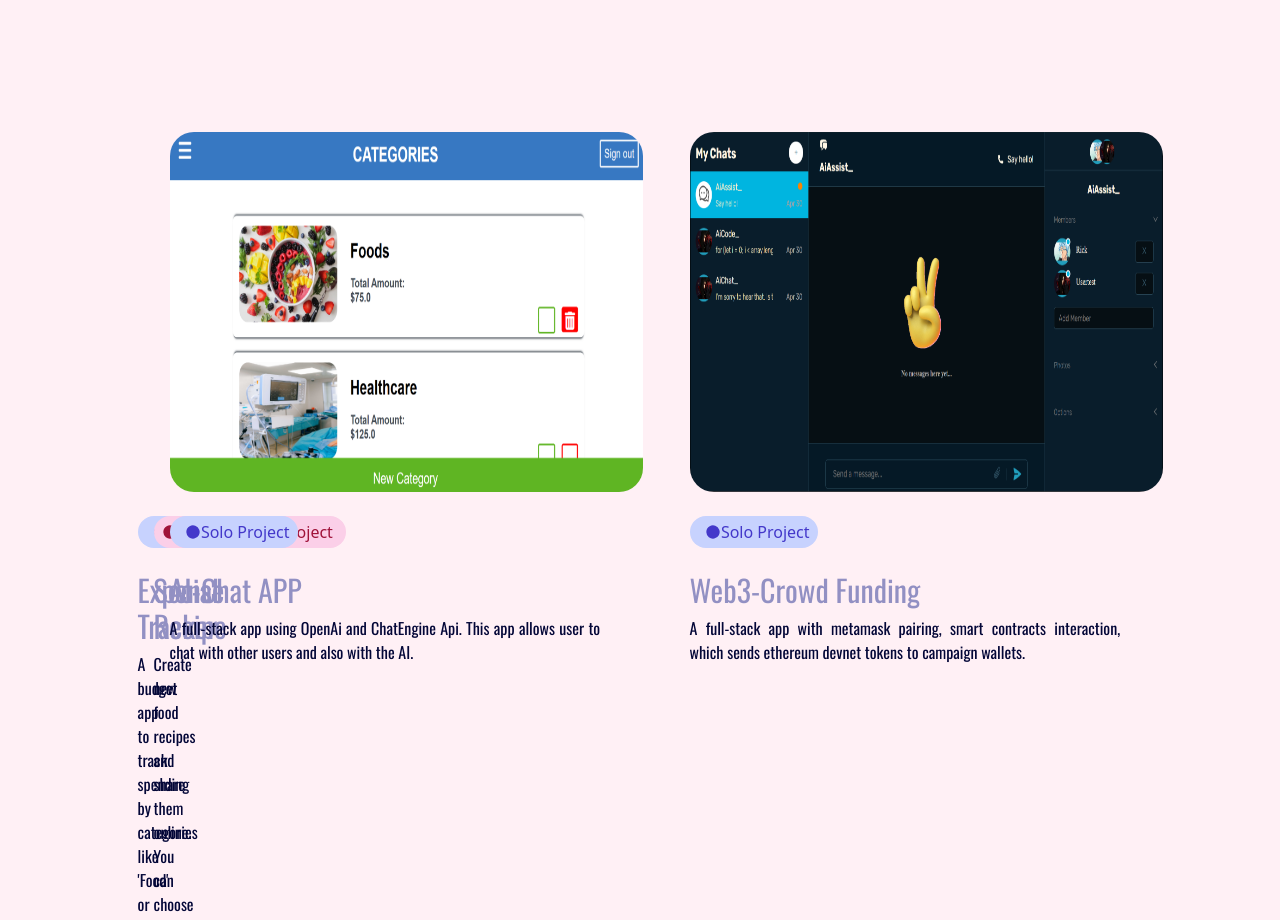
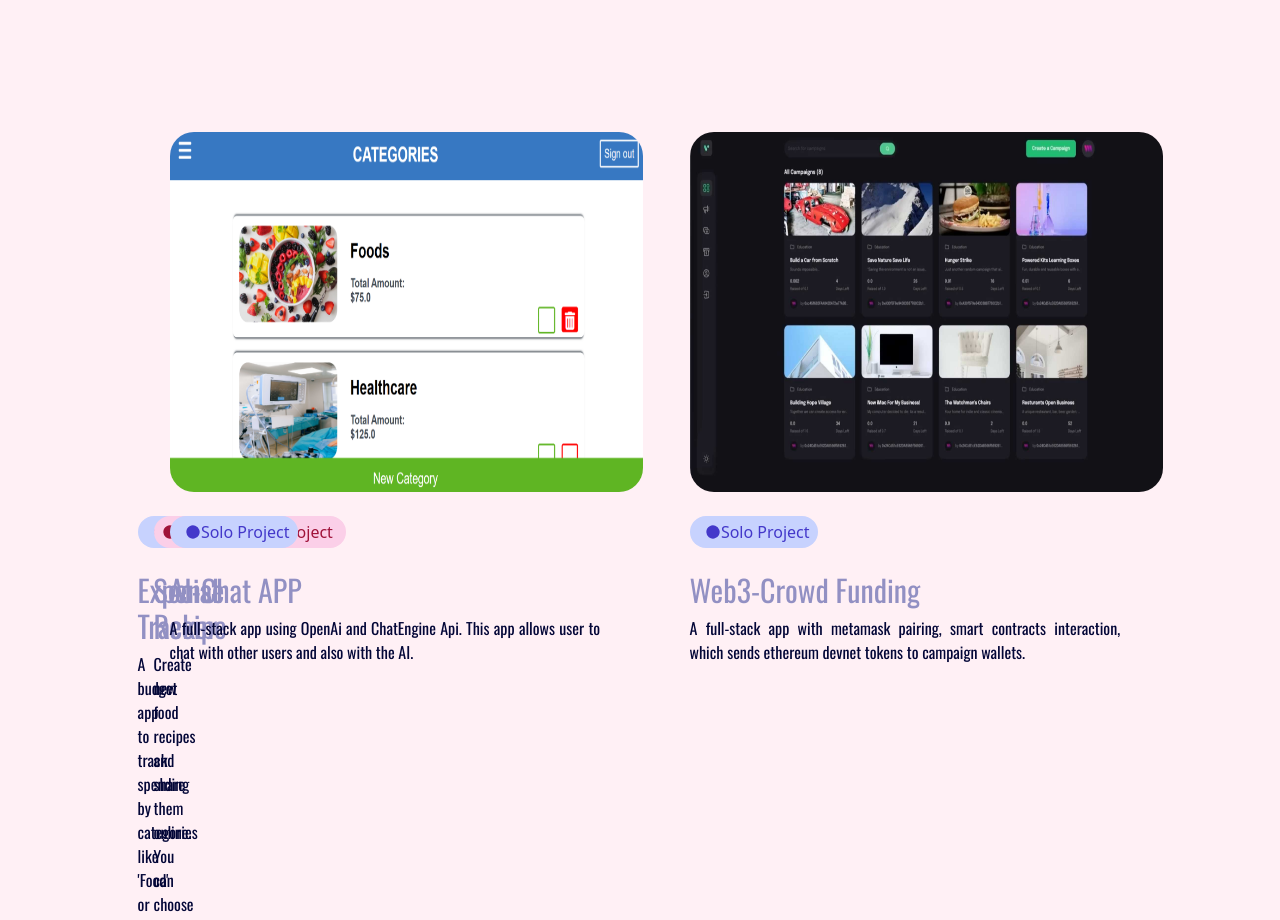
Before and after one commit to Booze33/tebe_portfolio, a React (Create React App) app: page / in a window 1280 px wide. Shown: the part 2780-3700 px from the top of the page. Built offline with nearby package versions, Linux system fonts and the light colour scheme; some icons are missing; the HTML template or start-up script is replaced by a standard one.

Commit message:
update portfolio

```diff
--- a/src/components/portfolio.jsx
+++ b/src/components/portfolio.jsx
@@ -9,6 +9,7 @@ import { FaPerson } from "react-icons/fa6";
 import image from '../assets/images/e-commerce.png';
 import expense from '../assets/images/expense.png';
 import chat from '../assets/images/expense.png';
+import crowdFunding from '../assets/images/crowdFunding.jpg';
 import recipe from '../assets/images/chat.png';
 import book from '../assets/images/book.png';
 import weather from '../assets/images/weather.png';
@@ -243,7 +244,7 @@ const Portfolio = () => {
             to="/projects/recipe-app"
             className="flex flex-col pl-left rounded-xl col-span-1 row-start-2 my-9 sm:mb-8 duration-500 hover:shadow-md dark:hover:shadow-dark hover:shadow-light"
           >
-            <img src={recipe} alt="Description" className="w-large sm:w-small sm:h-small h-tiny rounded-3xl" />
+            <img src={crowdFunding} alt="Description" className="w-large sm:w-small sm:h-small h-tiny rounded-3xl" />
             <h3 className="bg-indigo-200 text-indigo-700 py-1 px-2 w-32 rounded-2xl my-6 flex flex-row text-end justify-end">
               <TbCircleFilled className="mt-1" />
               <span> Solo Project</span>
```
